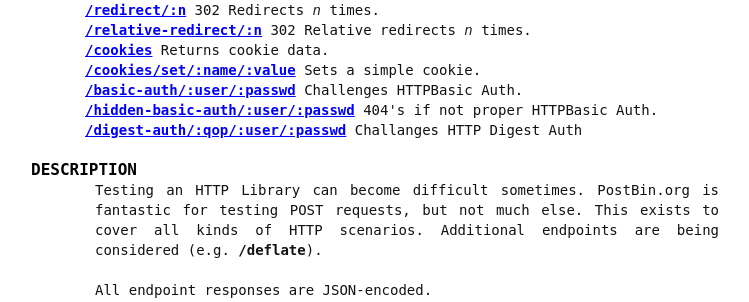
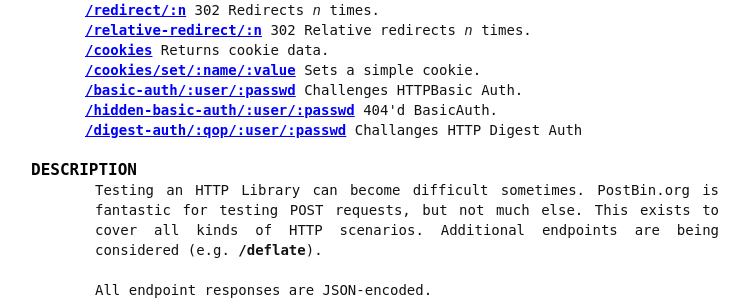
Before and after one commit to dimok777/httpbin, a Flask app: page / in a window 1280 px wide. Shown: the part 347-649 px from the top of the page, without its empty margins (1-750 px from the left). Run offline with Flask 2, Linux system fonts and the light colour scheme; some libraries are stand-ins or nearby versions.

Commit message:
shorter lines

```diff
--- a/httpbin/templates/httpbin.1.html
+++ b/httpbin/templates/httpbin.1.html
@@ -23,7 +23,7 @@
 <li><a href="/cookies" data-bare-link="true"><code>/cookies</code></a> Returns cookie data.</li>
 <li><a href="/cookies/set/key/value"><code>/cookies/set/:name/:value</code></a> Sets a simple cookie.</li>
 <li><a href="/basic-auth/user/passwd"><code>/basic-auth/:user/:passwd</code></a> Challenges HTTPBasic Auth.</li>
-<li><a href="/hidden-basic-auth/user/passwd"><code>/hidden-basic-auth/:user/:passwd</code></a> 404's if not proper HTTPBasic Auth.</li>
+<li><a href="/hidden-basic-auth/user/passwd"><code>/hidden-basic-auth/:user/:passwd</code></a> 404'd BasicAuth.</li>
 <li><a href="/digest-auth/auth/user/passwd"><code>/digest-auth/:qop/:user/:passwd</code></a> Challanges HTTP Digest Auth</li>
 </ul>
 
```
